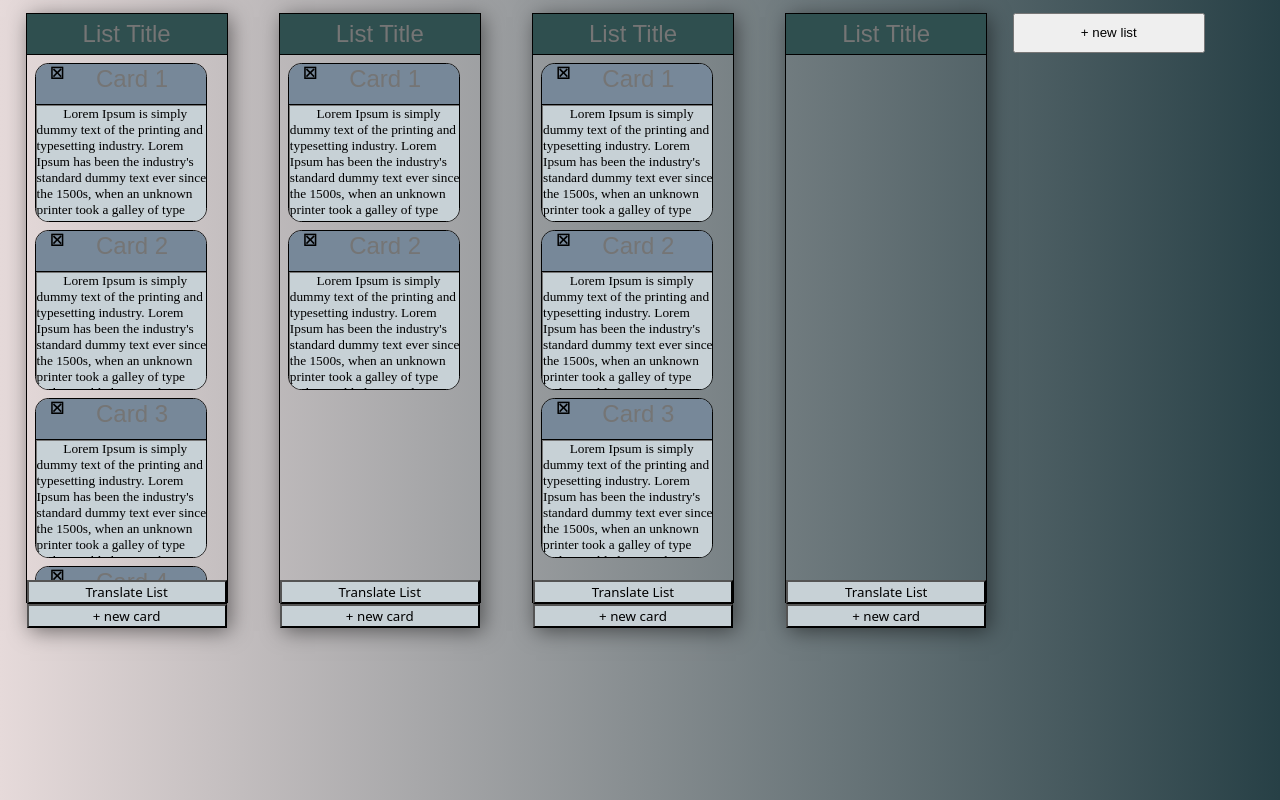
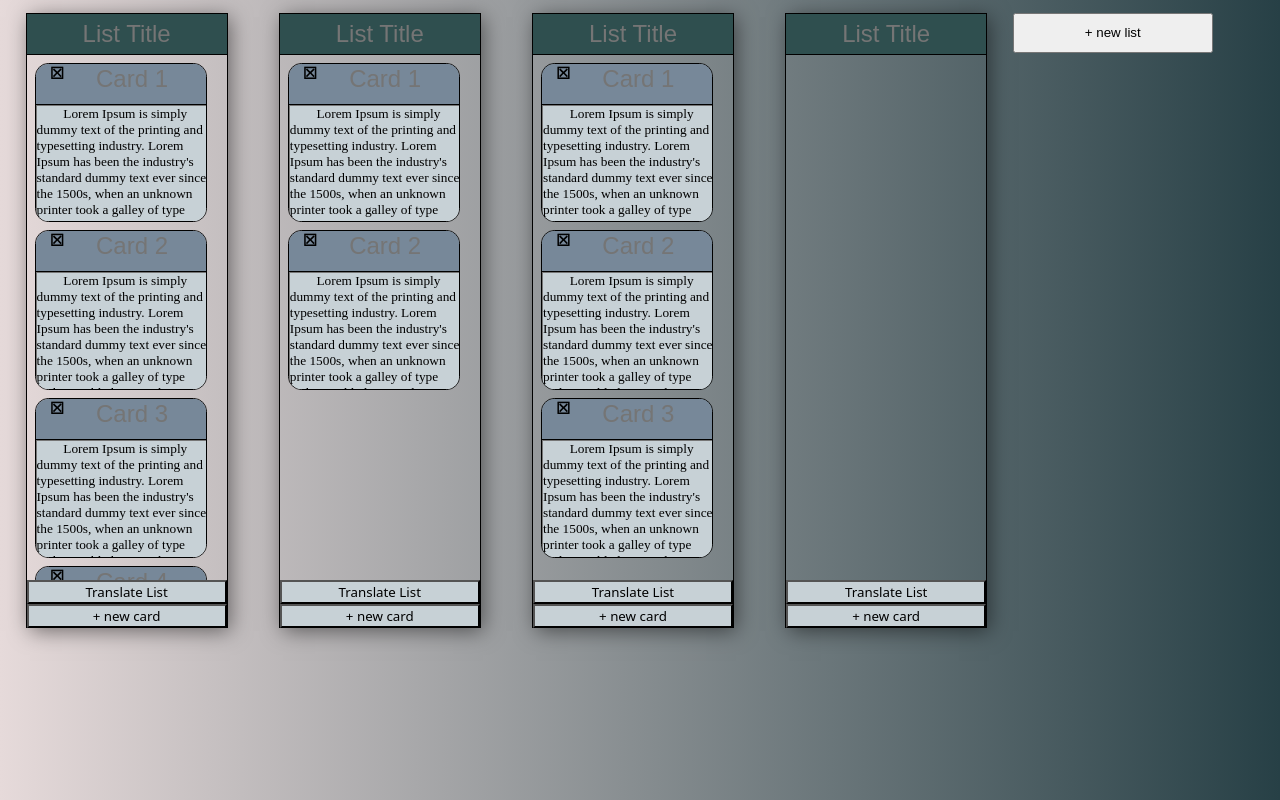
Before and after one commit to Seba-Quintana/todos, an Angular app in the folder todos/: page / in a window 1280 px wide. Built offline with nearby package versions, Linux system fonts and the light colour scheme; data requests are answered from the project's data file.

Commit message:
fix list box to have both buttons inside

```diff
--- a/todos/src/app/home/home.component.css
+++ b/todos/src/app/home/home.component.css
@@ -11,14 +11,14 @@
   margin-left: 2%;
   margin-right: 2%;
   width: 200px;
-  height: 588px;
+  height: 613px;
   border: 1pt solid black;
 }
 
 input {
   margin-top: 1%;
   margin-right: 1%;
-  width: 15%;
+  width: 200px;
   height: 5%;
 }
 
--- a/todos/src/app/home/list/list.component.css
+++ b/todos/src/app/home/list/list.component.css
@@ -21,6 +21,7 @@
 
 #list-component{
   box-shadow: 3px 3px 20px rgba(0, 0, 0, .5);
+	width: 200px;
 }
 
 #list-component-title {
```
